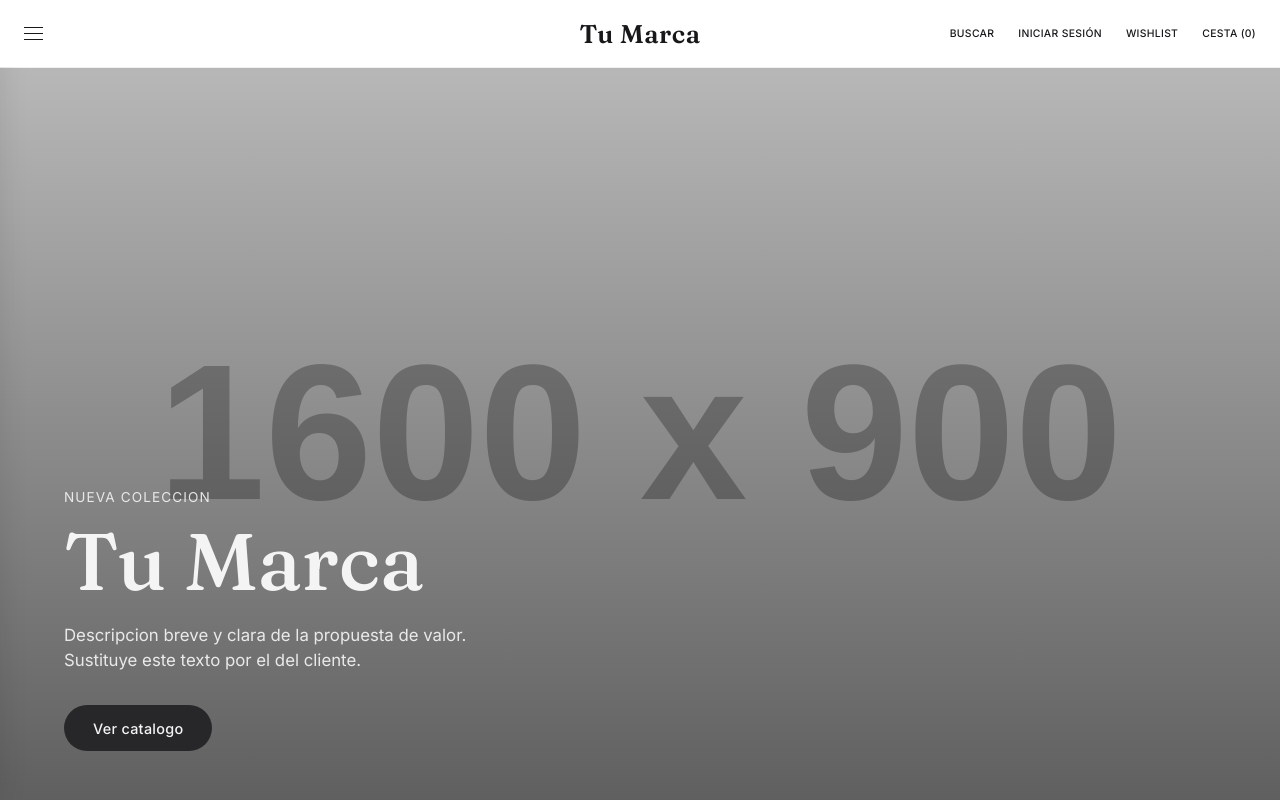
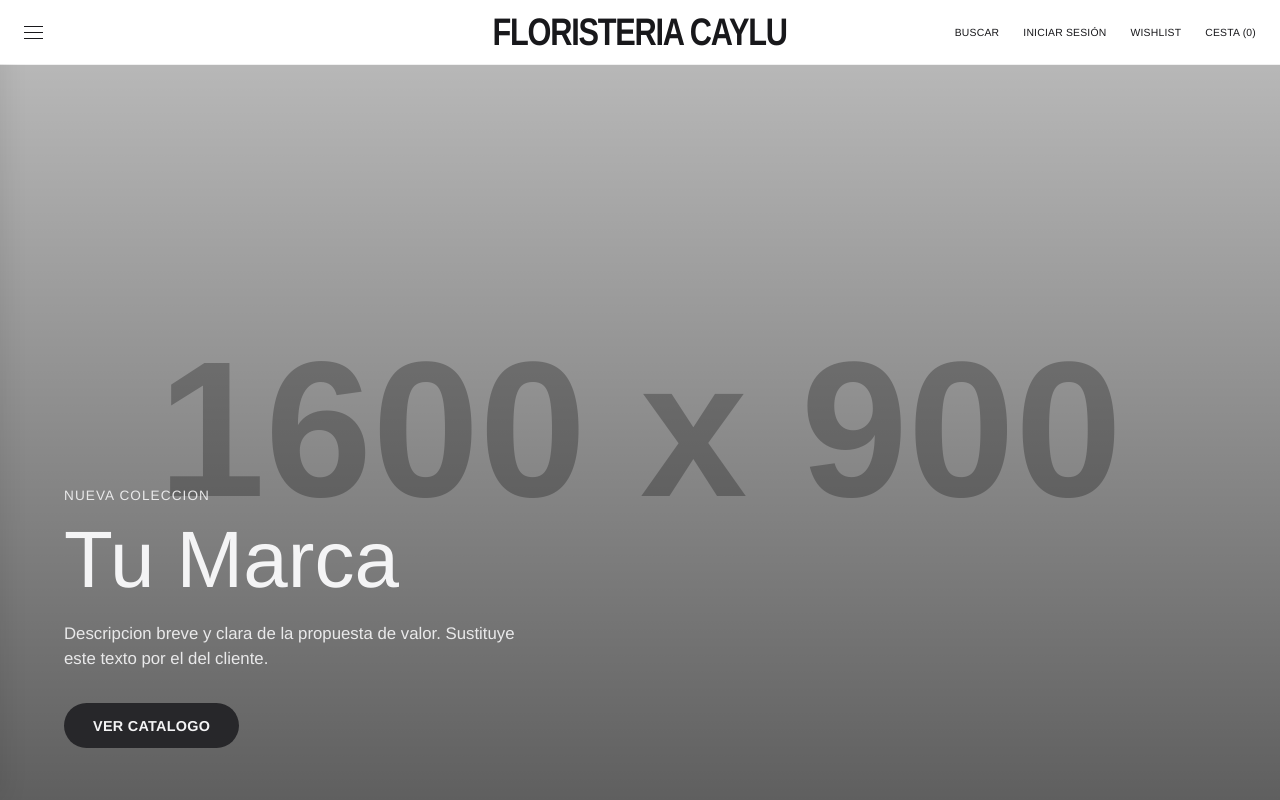
Before and after one commit to hugo-cordoba/skeleton-ecommerce, a Next.js app: page / in a window 1280 px wide. Shown: the top 800 px of the page. Built offline with nearby package versions, Linux system fonts and the light colour scheme.

Commit message:
sidebar transition and topbar

```diff
--- a/src/app/layout.tsx
+++ b/src/app/layout.tsx
@@ -1,19 +1,6 @@
 import type { Metadata } from 'next';
-import { Fraunces, Inter } from 'next/font/google';
 import { siteConfig } from '@/config/site.config';
 import './globals.css';
-
-const fraunces = Fraunces({
-  subsets: ['latin'],
-  variable: '--font-heading',
-  weight: ['400', '500', '600'],
-});
-
-const inter = Inter({
-  subsets: ['latin'],
-  variable: '--font-body',
-  weight: ['400', '500', '600'],
-});
 
 export const metadata: Metadata = {
   title: siteConfig.name,
@@ -21,8 +8,8 @@ export const metadata: Metadata = {
 };
 
 export default function RootLayout({ children }: { children: React.ReactNode }) {
-  // Los colores de site.config.ts se inyectan aqui como variables CSS.
-  // Cambiarlos alli retematiza toda la web sin tocar ningun componente.
+  // Los colores de site.config.ts y la tipografia se inyectan aqui
+  // como variables CSS. Cambiarlos aqui retematiza toda la web.
   const themeVars = {
     '--color-primary': siteConfig.colors.primary,
     '--color-primary-light': siteConfig.colors.primaryLight,
@@ -31,10 +18,12 @@ export default function RootLayout({ children }: { children: React.ReactNode })
     '--color-surface': siteConfig.colors.surface,
     '--color-text': siteConfig.colors.text,
     '--color-text-muted': siteConfig.colors.textMuted,
+    '--font-heading': `'Helvetica', Arial, sans-serif`,
+    '--font-body': `'Helvetica', Arial, sans-serif`,
   } as React.CSSProperties;
 
   return (
-    <html lang="es" className={`${fraunces.variable} ${inter.variable}`}>
+    <html lang="es">
       <body style={themeVars}>{children}</body>
     </html>
   );
--- a/src/components/layout/Header/Header.module.css
+++ b/src/components/layout/Header/Header.module.css
@@ -87,12 +87,15 @@
 .logo {
   justify-self: center;
   font-family: var(--font-heading);
-  font-size: clamp(1.25rem, 2.4vw, 1.6rem);
-  font-weight: 600;
-  letter-spacing: 0.02em;
+  font-size: 1.6em;
+  font-weight: 800;
+  text-transform: uppercase;
+  letter-spacing: -0.04em;
   text-decoration: none;
   color: var(--color-text);
   white-space: nowrap;
+
+  transform: scaleX(1.2) scaleY(1.5);
 }
 
 .actions {
@@ -105,7 +108,7 @@
 .actionLink {
   font-size: 0.65rem;
   font-weight: 500;
-  letter-spacing: 0.03em;
+  letter-spacing: 0.02em;
   text-transform: uppercase;
   text-decoration: none;
   color: var(--color-text);
@@ -182,8 +185,10 @@
   text-decoration: none;
   color: var(--color-text);
   font-family: var(--font-heading);
-  font-size: 1.4rem;
-  font-weight: 500;
+  font-size: 1.25rem;
+  font-weight: 700;
+    text-transform: uppercase;
+  letter-spacing: 0.01em;
 }
 
 .sidebarList a:hover {
--- a/src/components/sections/CategoryGrid/CategoryGrid.module.css
+++ b/src/components/sections/CategoryGrid/CategoryGrid.module.css
@@ -39,7 +39,10 @@
   bottom: 1rem;
   left: 1rem;
   color: #fff;
-  font-weight: 500;
+  font-weight: 700;
+    text-transform: uppercase;
+    letter-spacing: 0.02em;
+  font-size: 0.75rem;
   z-index: 1;
   text-shadow: 0 1px 4px rgba(0, 0, 0, 0.45);
 }
--- a/src/components/ui/Button/Button.module.css
+++ b/src/components/ui/Button/Button.module.css
@@ -5,8 +5,9 @@
   padding: 0.85rem 1.75rem;
   border-radius: 999px;
   font-size: 0.9rem;
-  font-weight: 500;
+  font-weight: 700;
   letter-spacing: 0.02em;
+    text-transform: uppercase;
   text-decoration: none;
   cursor: pointer;
   border: 1px solid transparent;
--- a/src/config/site.config.ts
+++ b/src/config/site.config.ts
@@ -5,7 +5,7 @@
  * cambiarlos aqui retematiza todo el sitio sin tocar ningun componente.
  */
 export const siteConfig = {
-  name: 'Tu Marca',
+  name: 'floristeria caylu',
   description: 'Landing page base para tiendas online, personalizable por cliente.',
   colors: {
     primary: '#27272a',
```
